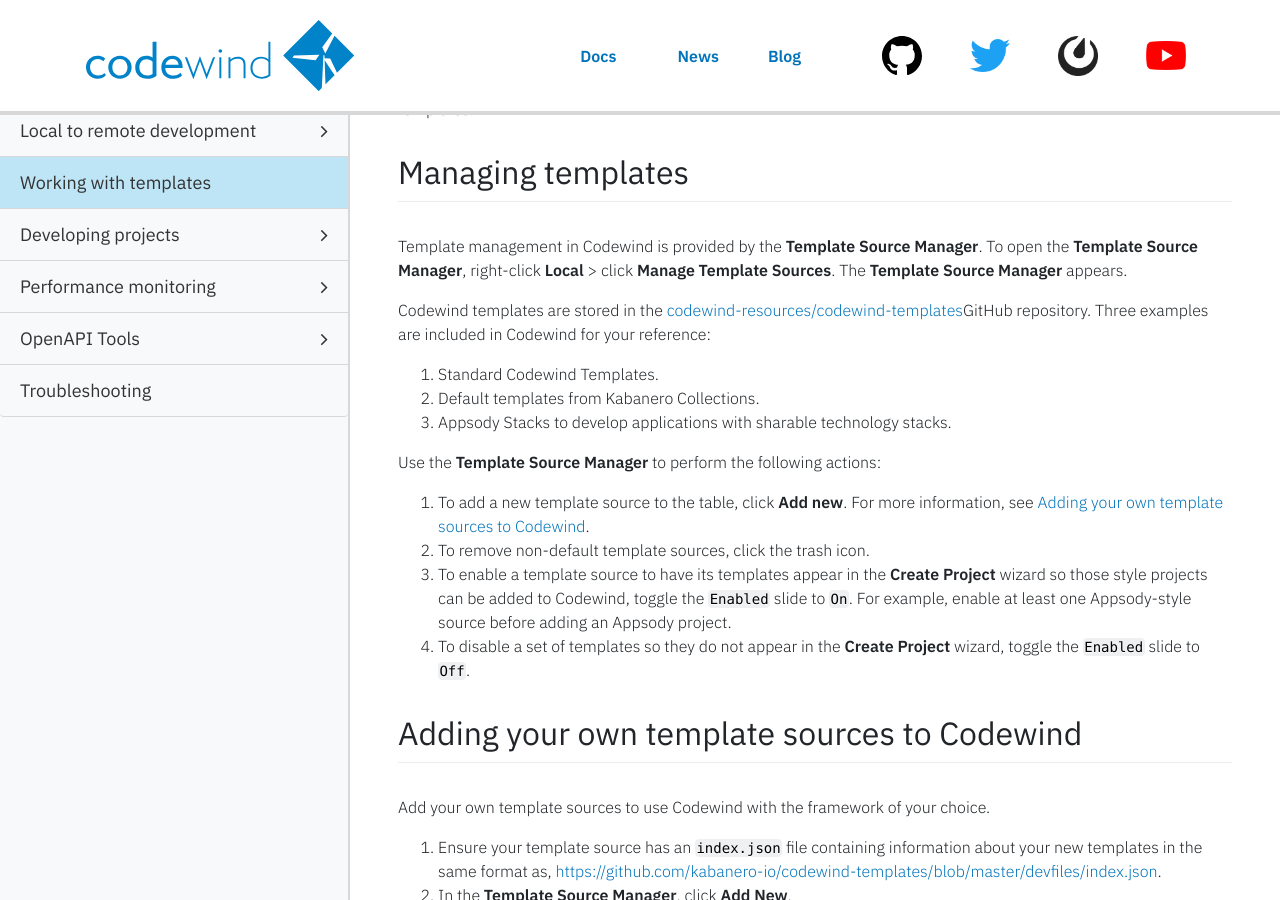
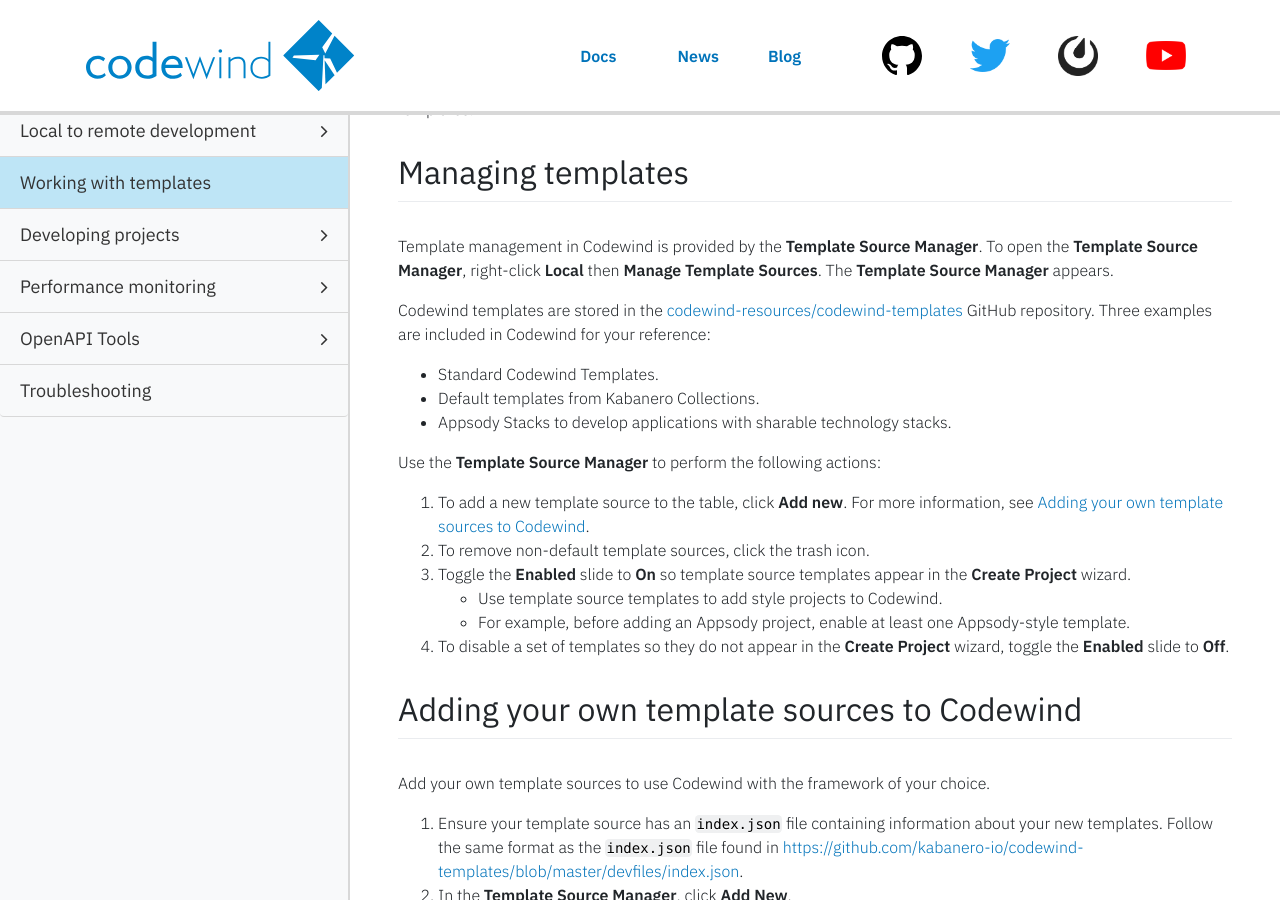
Before and after one commit to eclipse-archived/codewind-docs, a Jekyll site: the page built from docs/_documentations/workingwithtemplates.md, in a window 1280 px wide and 900 px high, scrolled down 343 px. Built offline with Jekyll 4.4.1, drawn with Linux system fonts in a browser that asks for light colours; nearby versions of some CDN libraries; comment, search, counter and statistics services are not loaded; some of the changed text lies outside the part shown.

Commit message:
applied suggeted changes
Signed-off-by: Jacob Berger <jacob.berger@ibm.com>

```diff
--- a/docs/_documentations/workingwithtemplates.md
+++ b/docs/_documentations/workingwithtemplates.md
@@ -18,22 +18,25 @@ When you create a new project, you can choose from the default set of templates
 
 ## Managing templates
 
-Template management in Codewind is provided by the **Template Source Manager**. To open the **Template Source Manager**, right-click **Local** > click **Manage Template Sources**. The **Template Source Manager** appears.
+Template management in Codewind is provided by the **Template Source Manager**. To open the **Template Source Manager**, right-click **Local** then **Manage Template Sources**. The **Template Source Manager** appears.
 
-Codewind templates are stored in the [codewind-resources/codewind-templates](https://github.com/codewind-resources/codewind-templates)GitHub repository. Three examples are included in Codewind for your reference:
-1. Standard Codewind Templates.
-2. Default templates from Kabanero Collections.
-3. Appsody Stacks to develop applications with sharable technology stacks.
+Codewind templates are stored in the [codewind-resources/codewind-templates](https://github.com/codewind-resources/codewind-templates)
+GitHub repository. Three examples are included in Codewind for your reference:
+* Standard Codewind Templates.
+* Default templates from Kabanero Collections.
+* Appsody Stacks to develop applications with sharable technology stacks.
 
 Use the **Template Source Manager** to perform the following actions:
 1. To add a new template source to the table, click **Add new**. For more information, see [Adding your own template sources to Codewind](#adding-your-own-template-sources-to-codewind).
 2. To remove non-default template sources, click the trash icon.
-3. To enable a template source to have its templates appear in the **Create Project** wizard so those style projects can be added to Codewind, toggle the `Enabled` slide to `On`. For example, enable at least one Appsody-style source before adding an Appsody project.
-4. To disable a set of templates so they do not appear in the **Create Project** wizard, toggle the `Enabled` slide to `Off`.
+3. Toggle the **Enabled** slide to **On** so template source templates appear in the **Create Project** wizard.
+    * Use template source templates to add style projects to Codewind.
+    * For example, before adding an Appsody project, enable at least one Appsody-style template.
+4. To disable a set of templates so they do not appear in the **Create Project** wizard, toggle the **Enabled** slide to **Off**.
 
 ## Adding your own template sources to Codewind
 
 Add your own template sources to use Codewind with the framework of your choice.
-1. Ensure your template source has an `index.json` file containing information about your new templates in the same format as, [https://github.com/kabanero-io/codewind-templates/blob/master/devfiles/index.json](https://github.com/kabanero-io/codewind-templates/blob/master/devfiles/index.json).
+1. Ensure your template source has an `index.json` file containing information about your new templates. Follow the same format as the `index.json` file found in [https://github.com/kabanero-io/codewind-templates/blob/master/devfiles/index.json](https://github.com/kabanero-io/codewind-templates/blob/master/devfiles/index.json).
 2. In the **Template Source Manager**, click **Add New**.
-3. Enter the URL to your template source's index file, and click `Enter` to confirm.
+3. Enter the URL to your template source's index file and click `Enter` to confirm.
```
